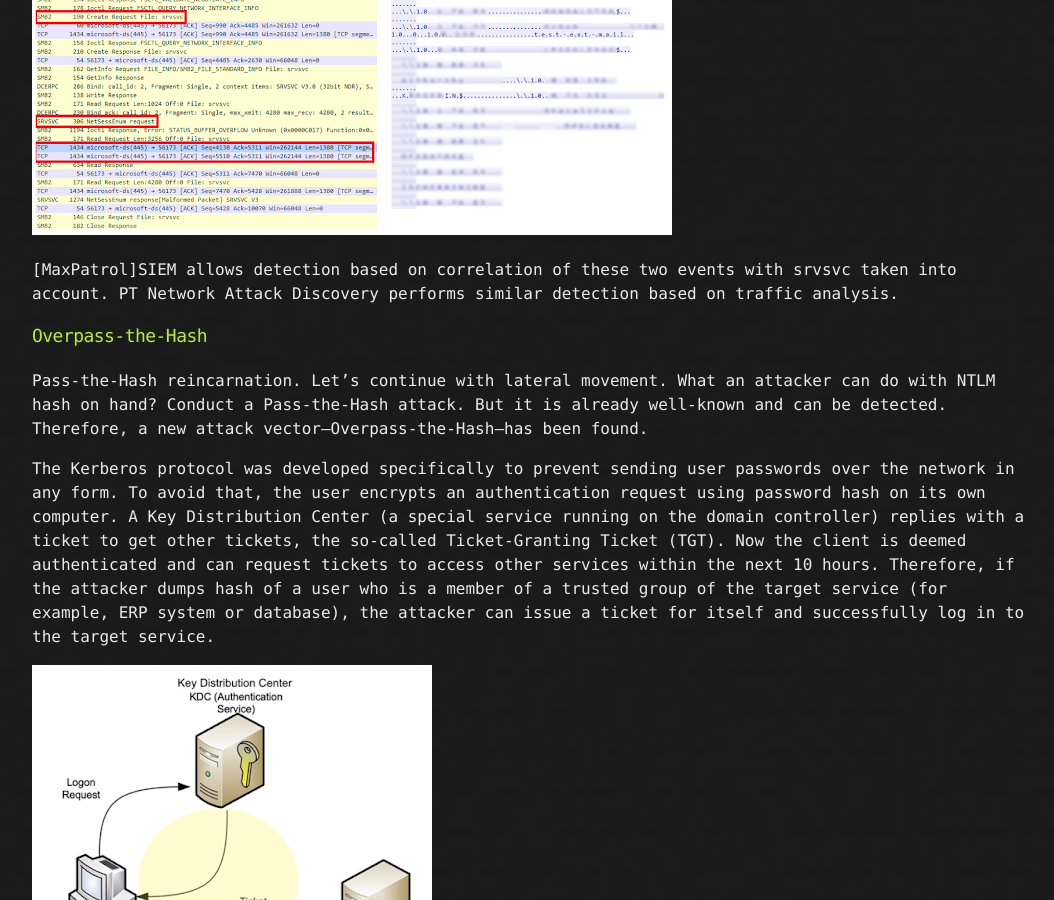
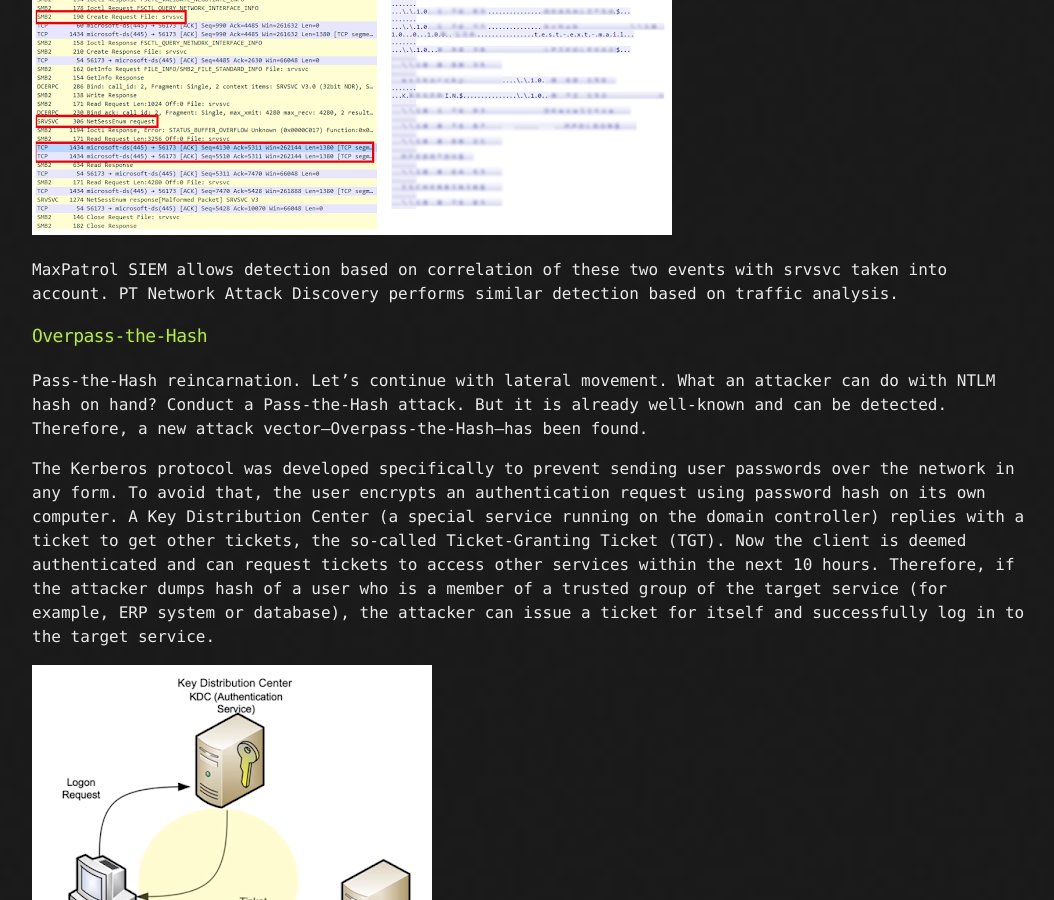
Before and after one commit to dimabass/incident-response, a Jekyll site: the page built from ad-attacks-ms-active-directory.md, in a window 1280 px wide and 900 px high, scrolled down 6490 px. Shown: the whole window, without its empty margins (108-1162 px from the left). Built offline with Jekyll 4.4.1, drawn with Linux system fonts in a browser that asks for light colours; our own code applies the rules of GitHub Pages for plain Markdown files; the repository's description, which GitHub fills in, is left out.

```diff
--- a/ad-attacks-ms-active-directory.md
+++ b/ad-attacks-ms-active-directory.md
@@ -133,7 +128,7 @@ Red boxes in the left part show SMB connections, and then connections to the pip
 ![](resources/d9bdf85c98f0fb3f3af2fefc552e8bb4.png)
 
 
-[MaxPatrol]SIEM allows detection based on correlation of these two events with srvsvc taken into account. PT Network Attack Discovery performs similar detection based on traffic analysis.
+MaxPatrol SIEM allows detection based on correlation of these two events with srvsvc taken into account. PT Network Attack Discovery performs similar detection based on traffic analysis.
 
 
 ### Overpass-the-Hash
```
Also changed, not shown: other parts of ad-attacks-ms-active-directory.md (+0 -5 lines).
